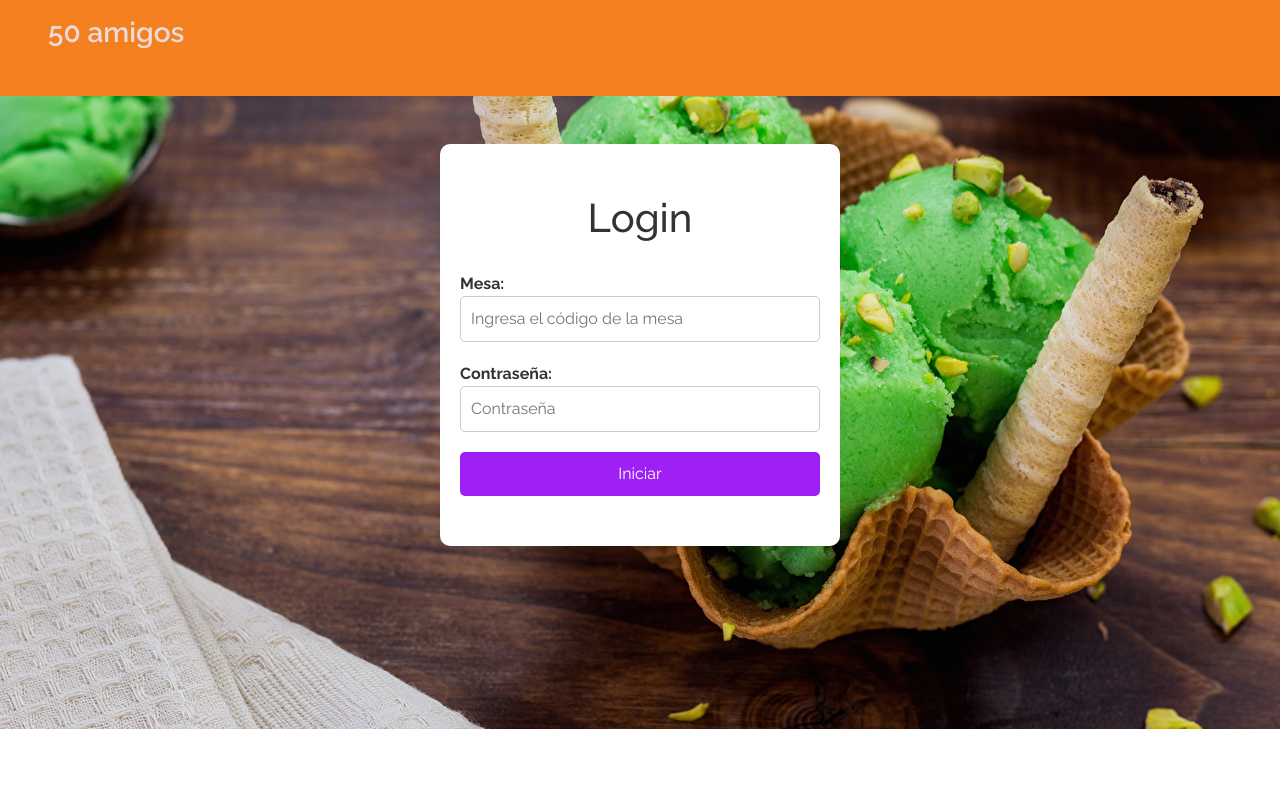
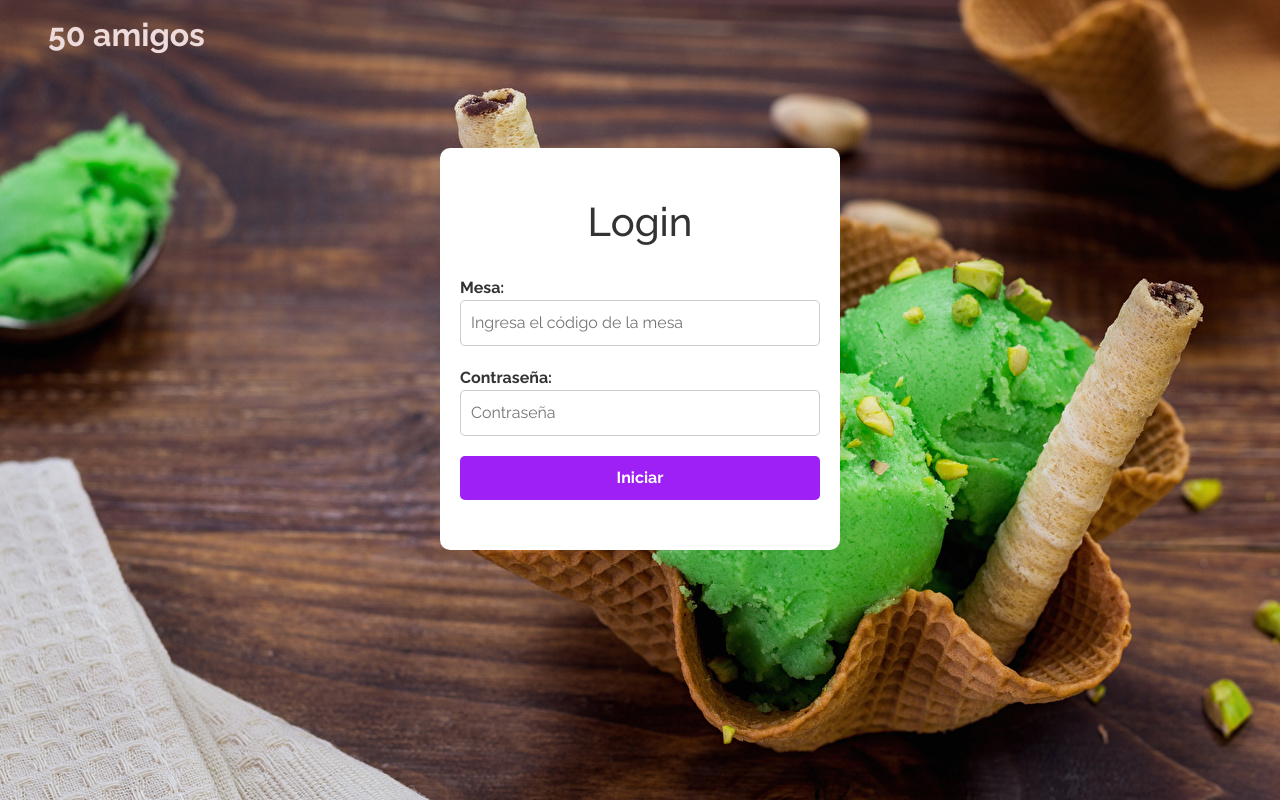
Before and after one commit to DiXap/DigitalInnovators, a Django app: page /init/ in a window 1280 px wide. Run offline with Django 4.2, Linux system fonts and the light colour scheme.

Commit message:
fix: cambia el estilo del mensaje de error al hacer login con credenciales erroneas

```diff
--- a/RestaurantApp/templates/table_init.html
+++ b/RestaurantApp/templates/table_init.html
@@ -14,12 +14,13 @@
     <title>50 amigos - Login</title>
     {% endblock %}
     <style>
-        body {
+        main {
             font-family: 'Raleway', sans-serif;
             background-image: url("{% static 'images/heladofondo2.jpg' %}");
             background-repeat: no-repeat;
             background-size: cover;
             background-position: center;
+            min-height: 100vh;
         }
 
         .container {
@@ -63,6 +64,7 @@
             border-radius: 5px;
             font-size: 16px;
             cursor: pointer;
+            font-weight: 700;
         }
 
         button:hover {
@@ -71,9 +73,11 @@
     </style>
 </head>
 <body>
-    <nav class="navbar sticky-top container-fluid d-flex justify-content-between align-items-center px-5 py-3 bg-orange" style="background-color: #f48020;">
+    <main>
+
+    <nav class="navbar sticky-top container-fluid d-flex justify-content-between align-items-center px-5 py-3 bg-transparent" style="background-color: #f48020;">
         <div class="text-center">
-            <h1 class="fs-3 fw-semibold">
+            <h1 class="fs-2 fw-bold">
                 <a href="{% url 'home' %}" style="color: rgb(237, 218, 218);">50 amigos</a>
             </h1>
         </div>
@@ -81,7 +85,10 @@
     <div class="container my-5">
         {% block content %}
         <h1>Login</h1>
-        {{ error }}
+
+        <p class="fw-semibold text-danger">
+            {{ error }}
+        </p>
 
         <form action="{% url 'table_init' %}" method="POST">
             {% csrf_token %}
@@ -98,5 +105,7 @@
         </form>
         {% endblock %}
     </div>
+
+    </main>
 </body>
 </html>
```
